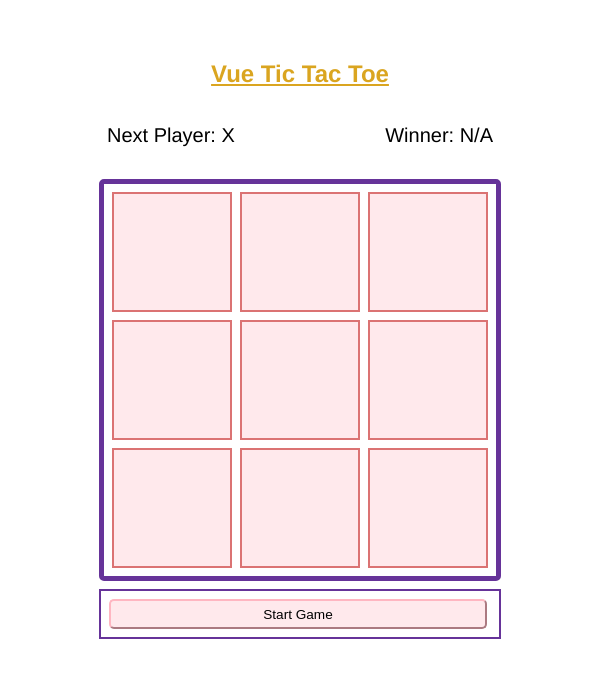
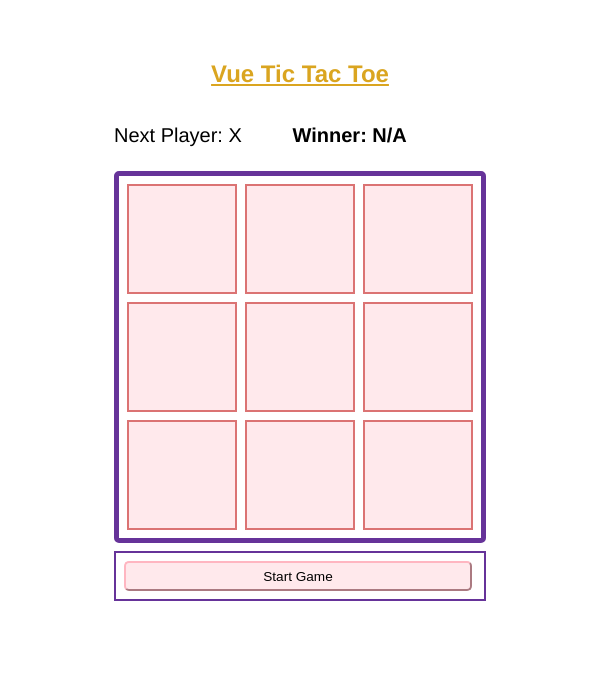
Before and after one commit to railsstudent/vue-tic-tac-toe, a Vue app: page / in a window 600 px wide. Shown: the top 678 px of the page. Built offline with nearby package versions, Linux system fonts and the light colour scheme.

Commit message:
refactor: css grid layout

```diff
--- a/src/components/Board.vue
+++ b/src/components/Board.vue
@@ -113,15 +113,9 @@ export default class Board extends Vue {
   }
 }
 
-@media screen and (min-width: 451px) and (max-width: 550px) {
+@media screen and (min-width: 451px) and (max-width: 600px) {
   .board {
     --width: 110px;
   }
 }
-
-@media screen and (min-width: 551px) and (max-width: 600px) {
-  .board {
-    --width: 120px;
-  }
-}
 </style>
--- a/src/components/Game.vue
+++ b/src/components/Game.vue
@@ -4,11 +4,12 @@
     <div class="main-container">
       <div class="play-container">
         <p class="info">Next Player: {{ nextPlayer }}</p>
-        <p class="info">Winner: {{ winner }}</p>
-      </div>
-
-      <div class="game" v-if="endGame">
-        <button class="button new-game" @click="startGame">New Game</button>
+        <p class="info winner">Winner: {{ winner }}</p>
+        <div class="info">
+          <button class="button new-game" v-if="endGame" @click="startGame">
+            New Game
+          </button>
+        </div>
       </div>
 
       <div class="moves">
@@ -128,30 +129,35 @@ h1 {
   display: block;
   padding: 0 1rem;
 
-  p.info {
-    font-size: 1.25rem;
-    // margin-bottom: 0.5rem;
-  }
-
   .main-container {
     display: grid;
     grid-template-columns: auto auto;
     grid-auto-rows: auto;
-    // grid-template-rows: auto auto minmax(380px, max-content);
     grid-template-areas:
       "player player"
-      "game   board"
-      "moves  board";
+      "moves   board";
     grid-gap: 0.5rem;
 
     .play-container {
       grid-area: player;
       display: flex;
-      justify-content: space-between;
-      padding: 0.5rem;
+      padding: 0.5rem 0;
+      margin-top: 0.5rem;
+      margin-bottom: 0.5rem;
 
-      margin-top: 1rem;
-      margin-bottom: 1rem;
+      .info {
+        flex: 0 0 33.33%;
+        font-size: 1.25rem;
+
+        &.winner {
+          font-weight: 600;
+        }
+      }
+
+      div.info {
+        display: flex;
+        justify-content: flex-end;
+      }
     }
 
     .left {
@@ -179,8 +185,7 @@ h1 {
       }
     }
 
-    .moves,
-    .game {
+    .moves {
       padding: 0.5rem 0.5rem 0 0.5rem;
       display: flex;
       flex-direction: column;
@@ -200,26 +205,30 @@ h1 {
 @media screen and (max-width: 600px) {
   .game .main-container {
     grid-template-columns: auto;
-    // grid-template-rows: repeat(4, auto);
     grid-template-areas:
       "player"
-      "game"
       "board"
       "moves";
     grid-column-gap: 0;
-
-    .play-container {
-      margin-top: 0.5rem;
-      margin-bottom: 0.5rem;
-    }
 
     .button {
       font-size: 0.85rem;
       border-radius: 5px;
     }
 
-    .moves,
-    .game {
+    .play-container {
+      flex-wrap: wrap;
+
+      .info {
+        flex-basis: 48%;
+      }
+
+      div.info {
+        justify-content: flex-start;
+      }
+    }
+
+    .moves {
       flex-direction: row;
       flex-wrap: wrap;
 
```
